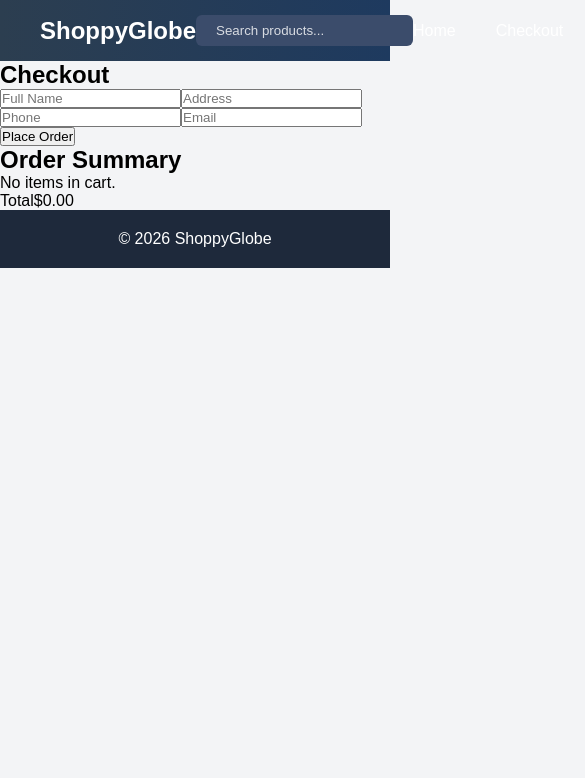
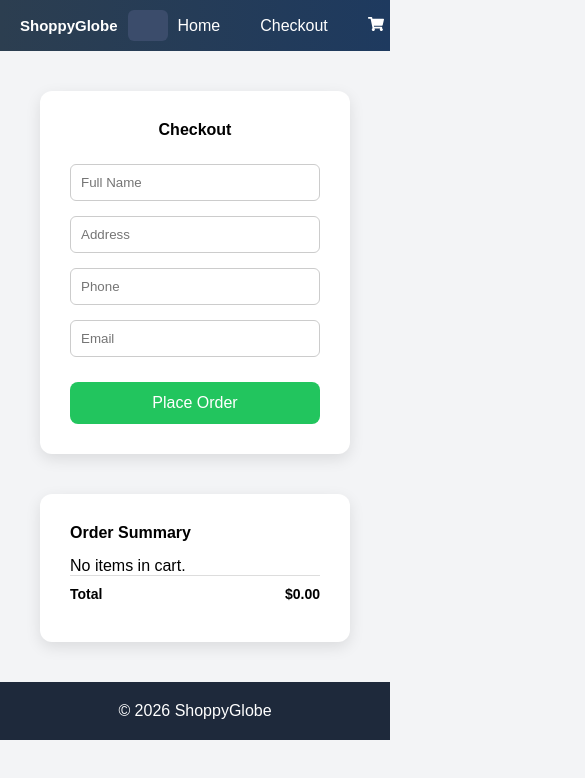
Before and after one commit to Narendra1102/ShoppyGlobe-E-commerce, a React (Vite) app in the folder vite-project/: page /checkout in a window 390 px wide. Shown: the top 778 px of the page, 585 px wide, since content can reach past the window. Built offline with nearby package versions, Linux system fonts and the light colour scheme.

Commit message:
Styling the cart and checkout pages

```diff
--- a/vite-project/src/index.css
+++ b/vite-project/src/index.css
@@ -14,10 +14,11 @@
 .header{
   background: linear-gradient(90deg, #2c3e50, #1e3a5f);
   color: white;
-  padding: 15px 40px;
   display: flex;
+  padding:10px 20px;
   justify-content: space-between;
   align-items: center;
+  width:100%;
 }
 
 .navbar{
@@ -25,12 +26,14 @@
     align-items: center;
 }
 
+
 .search{
     padding:8px 20px;
     border-radius: 6px;
     border:none;
     background-color: #3b4c6b;
-    width:300px;
+    width:100%;
+    max-width:300px;
     outline:none;
     color:white;
 }
@@ -43,6 +46,7 @@
 .product-details{
     margin:40px;
     display:flex;
+
     gap:40px;
 }
 
@@ -72,12 +76,12 @@
     box-shadow: 0 4px 10px rgba(0,0,0,0.1);
     text-align: center;
     width:300px;
-    height:380px;
-    transition:transform 0.5s;
+    height:350px;
+    transition:box-shadow 0.3s;
 }
 
 .product-card:hover{
-    transform:scale(1.1)
+    box-shadow: 0 8px 20px rgba(0,0,0,0.15);
 }
 
 .product-list{
@@ -92,6 +96,11 @@
 
 .product-title{
     margin-bottom:10px;
+    color:black;
+}
+
+.product-det{
+    color:black;
 }
 
 .det-btn{
@@ -110,11 +119,90 @@
     background-color: yellow;
     padding:10px 16px;
     font-weight:bold;
+    cursor:pointer;
 }
 
-.btns{
+.btn{
     margin-top:10px;
 }
+
+.btn-cart{
+    padding:5px 10px;
+}
+.order-btn{
+    padding:8px 15px;
+    background-color: #ffff00;
+    border-radius: 5px;
+    border:none;
+    cursor:pointer;
+}
+
+.cart-link{
+    position:relative;
+    color:white;
+    text-decoration: none;
+    margin-left:40px;
+    margin-right:20px;
+}
+
+
+
+.cart-count{
+    position:absolute;
+    top:-8px;
+    right:-10px;
+    color:white;
+    background-color: red;
+    padding:3px 6px;
+    font-size:10px;
+    border-radius: 50%;
+
+}
+
+.cart-item{
+    display:flex;
+    flex-direction:column;
+
+}
+
+.cart-quantity{
+    display:flex;
+    gap:10px;
+    align-items:center;
+}
+
+.cart-page{
+    display:flex;
+    flex-direction:column;
+    justify-content: space-around;
+    margin:40px;
+}
+
+.cart-details{
+    display:flex;
+    justify-content: space-around;
+}
+
+.cart-summary{
+    margin-top:40px;
+    display:flex;
+    flex-direction: column;
+    gap:20px;
+}
+
+.empty-cart{
+    display:flex;
+    justify-content: center;
+    align-items: center;
+    height:400px;
+    background-color: lightgray;
+}
+
+.empty-cart p{
+    text-align: center;
+}
+
+
 
 .footer{
     background:#1e293b;
@@ -165,6 +253,189 @@
     transition:0.3s;
 }
 
+
 .home-btn:hover{
     transform:scale(1.1);
 }
+
+
+.checkout-container{
+  display:flex;
+  justify-content:center;
+  align-items:flex-start;
+  gap:40px;
+  padding:40px;
+  flex-wrap:wrap;
+}
+
+.checkout-form{
+  background:#ffffff;
+  padding:30px;
+  border-radius:12px;
+  box-shadow:0 5px 15px rgba(0,0,0,0.1);
+  width:350px;
+  display:flex;
+  flex-direction:column;
+  gap:15px;
+}
+
+.checkout-form h2{
+  text-align:center;
+  margin-bottom:10px;
+}
+
+.checkout-form input{
+  padding:10px;
+  border-radius:6px;
+  border:1px solid #ccc;
+  outline:none;
+}
+
+.checkout-form input:focus{
+  border-color:#2563eb;
+}
+
+.summary{
+  background:#ffffff;
+  padding:30px;
+  border-radius:12px;
+  box-shadow:0 5px 15px rgba(0,0,0,0.1);
+  width:400px;
+}
+
+.summary h2{
+  margin-bottom:15px;
+}
+
+.summary-item{
+  display:flex;
+  justify-content:space-between;
+  margin-bottom:10px;
+}
+
+.total{
+  font-weight:bold;
+  font-size:18px;
+  border-top:1px solid #ddd;
+  padding-top:10px;
+}
+
+.place-order-btn{
+  background:#22c55e;
+  color:white;
+  padding:12px;
+  border:none;
+  border-radius:8px;
+  font-size:16px;
+  cursor:pointer;
+  margin-top:10px;
+  transition:0.3s;
+}
+
+.place-order-btn:hover{
+  background:#16a34a;
+}
+
+
+/* ================= RESPONSIVE DESIGN ================= */
+
+
+/* Tablet View */
+@media (max-width: 768px){
+
+  .logo{
+    font-size:20px;
+  }
+  .product-title{
+    font-size:20px;
+  }
+
+  .product-details{
+    flex-direction: column;
+  }
+
+  .product-info h2{
+    font-size: 20px;
+  }
+
+  .product-info h4{
+    font-size:14px;
+  }
+
+  .product-image{
+    text-align: center;
+   }
+
+   .cart-details{
+        flex-direction: column;
+        justify-content: space-around;
+    }
+
+    .checkout-form h2{
+        font-size: 20px;
+    }
+
+    .summary h2{
+        font-size: 20px;
+    }
+
+    .total{
+        font-weight:bold;
+        font-size:16px;
+    }
+    .cart-summary h3{
+        font-size:16px;
+    }
+
+
+}
+
+/* Small Mobile */
+@media (max-width: 400px){
+    .logo{
+        font-size: 15px;
+    }
+    .product-title{
+        font-size:15px;
+    }
+
+    .product-info h2{
+        font-size: 16px;
+    }
+
+    .product-info h4{
+        font-size:12px;
+    }
+
+    .search{
+        max-width:100%;
+        margin:0 10px;
+    }
+
+    .product-image{
+        text-align: center;
+    }
+
+    .cart-details{
+        flex-direction: column;
+        justify-content: space-around;
+    }
+
+    .checkout-form h2{
+        font-size: 16px;
+    }
+
+    .summary h2{
+        font-size: 16px;
+    }
+
+    .total{
+        font-weight:bold;
+        font-size:14px;
+    }
+
+    .cart-summary h3{
+        font-size: 12px;
+    }
+
+}
```
